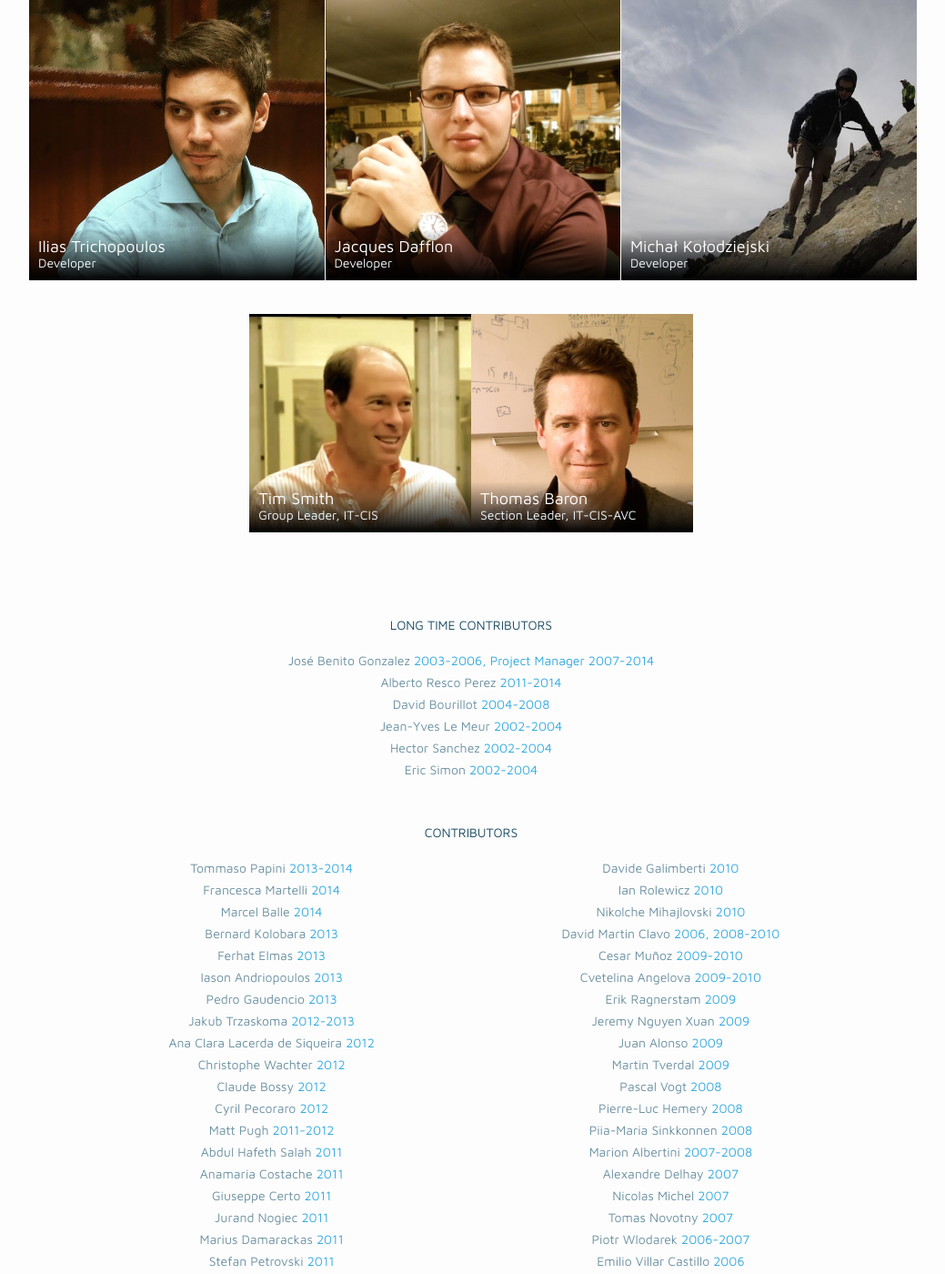
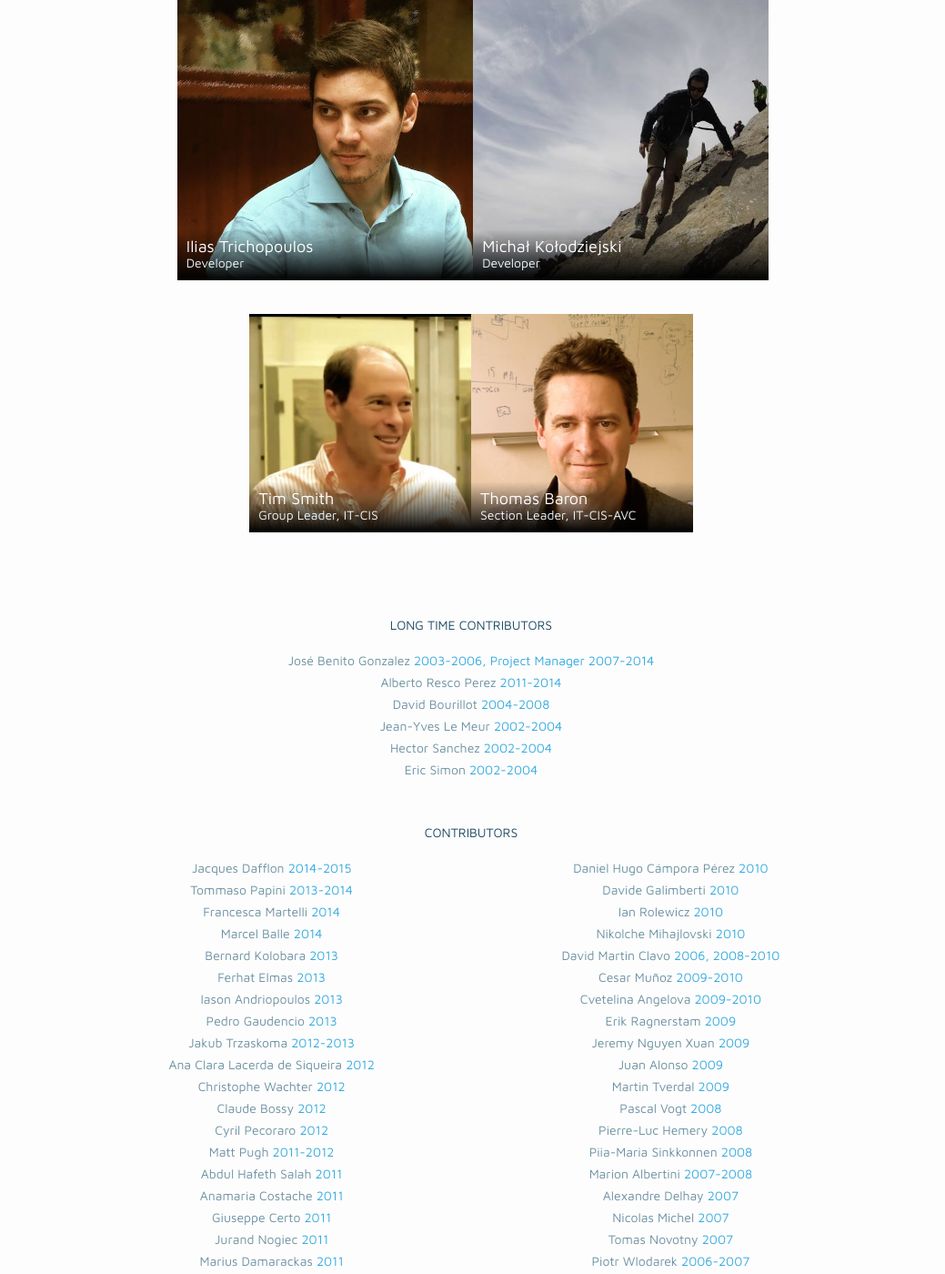
Before and after one commit to indico/indico.github.io, a Jekyll site: the page built from about_us.md, in a window 1280 px wide and 1400 px high, scrolled down 900 px. Shown: the whole window at 91% size, without its empty margins (122-1161 px from the left). Built offline with Jekyll 4.4.1, drawn with Linux system fonts in a browser that asks for light colours; nearby versions of some CDN libraries; comment, search, counter and statistics services are not loaded.

Commit message:
Removed Jacques ;'(

```diff
--- a/_layouts/about_us.html
+++ b/_layouts/about_us.html
@@ -37,12 +37,6 @@ layout: default
                         <div class="team-member team-member-dev col-md-4 col-sm-6 col-xs-12 col-centered team-member-developer-3">
                             <div class="team-member-note">
                                 <div class="team-member-name">Ilias Trichopoulos</div>
-                                <div class="team-member-pos">Developer</div>
-                            </div>
-                        </div>
-                        <div class="team-member team-member-dev col-md-4 col-sm-6 col-xs-12 col-centered team-member-developer-5">
-                            <div class="team-member-note">
-                                <div class="team-member-name">Jacques Dafflon</div>
                                 <div class="team-member-pos">Developer</div>
                             </div>
                         </div>
@@ -120,6 +114,10 @@ layout: default
                             <div class="row">
                                 <div class="col-sm-6">
                                     <ul class="contr-list-names">
+                                        <li>
+                                            <span class="contr-list-names-name">Jacques Dafflon</span>
+                                            <span class="contr-list-names-date">2014-2015</span>
+                                        </li>
                                         <li>
                                             <span class="contr-list-names-name">Tommaso Papini</span>
                                             <span class="contr-list-names-date">2013-2014</span>
@@ -203,14 +201,15 @@ layout: default
                                         <li>
                                             <span class="contr-list-names-name">Alexis Castilla Hernández</span>
                                             <span class="contr-list-names-date">2010-2011</span>
-                                        <li>
-                                            <span class="contr-list-names-name">Daniel Hugo Cámpora Pérez</span>
-                                            <span class="contr-list-names-date">2010</span>
                                         </li>
                                     </ul>
                                 </div>
                                 <div class="col-sm-6">
                                     <ul class="contr-list-names">
+                                        <li>
+                                            <span class="contr-list-names-name">Daniel Hugo Cámpora Pérez</span>
+                                            <span class="contr-list-names-date">2010</span>
+                                        </li>
                                         <li>
                                             <span class="contr-list-names-name">Davide Galimberti</span>
                                             <span class="contr-list-names-date">2010</span>
```
Also changed, not shown: img/people/jacquesdafflon.jpg (deleted).
